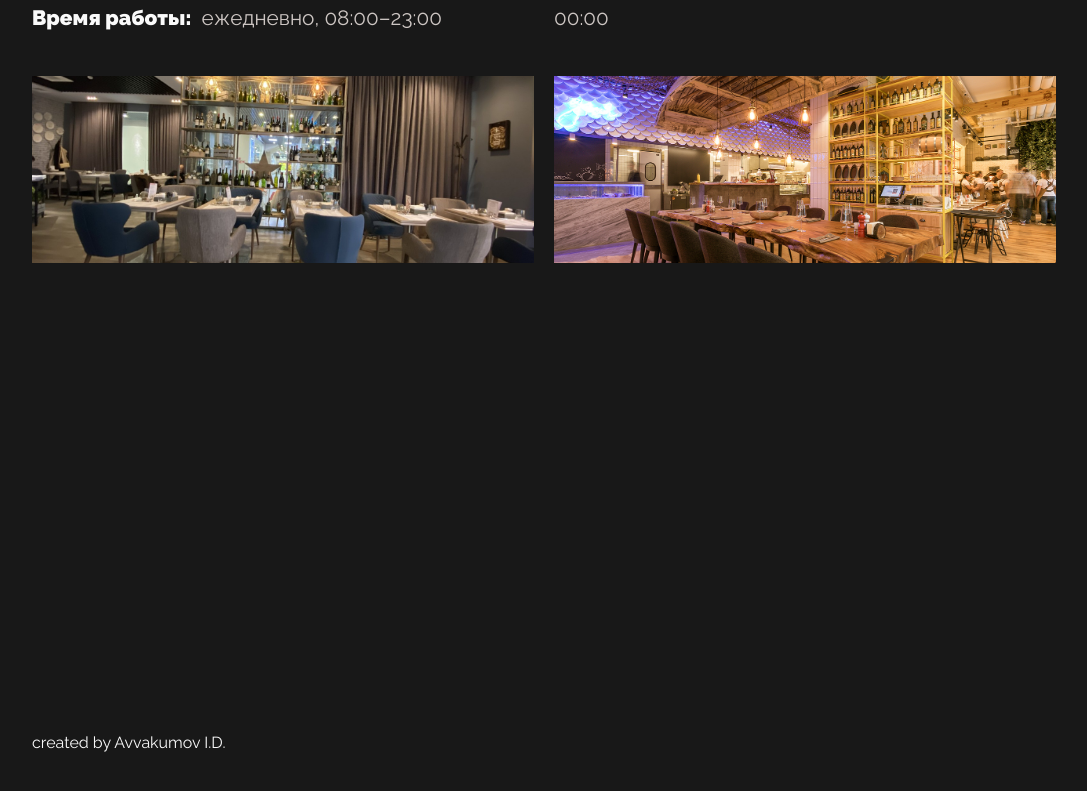
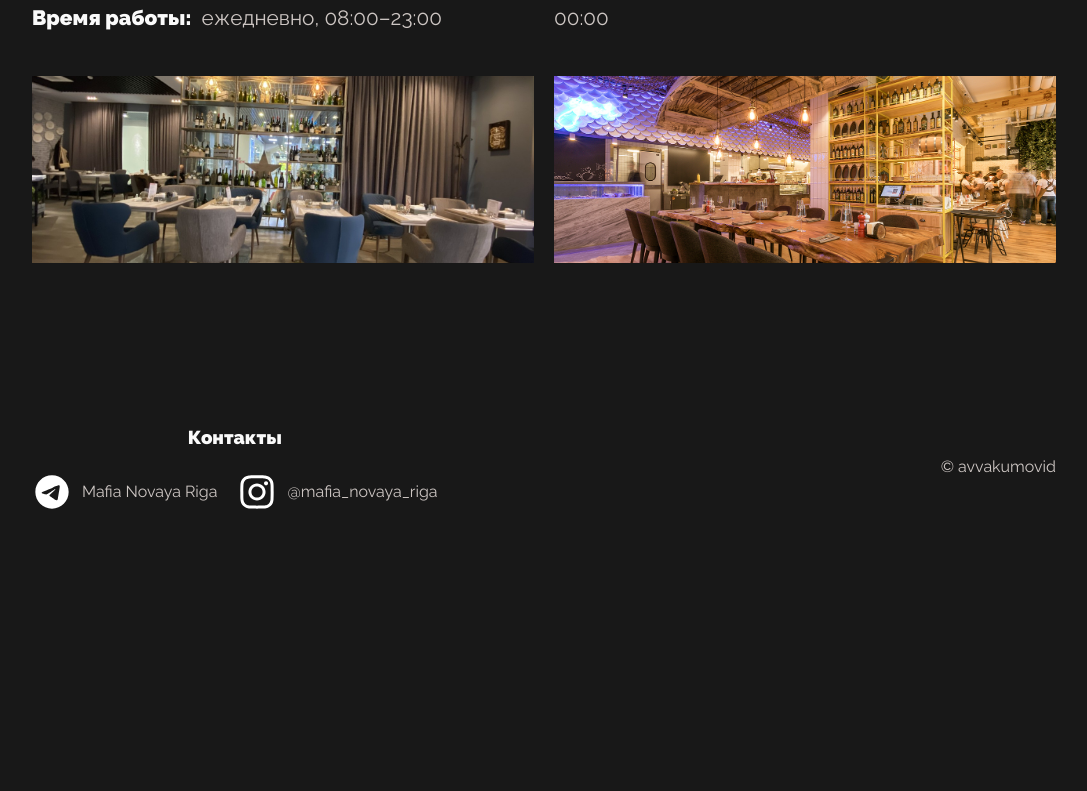
Before and after one commit to avvakumovid/mafia, a Next.js app: page / in a window 1280 px wide. Shown: the part 4489-5280 px from the top of the page, without its empty margins (96-1183 px from the left). After the commit the page ends 5081 px from the top, so only its background shows below. Built offline with nearby package versions, Linux system fonts and the light colour scheme.

Commit message:
feat: footer

```diff
--- a/src/pages/index.tsx
+++ b/src/pages/index.tsx
@@ -10,6 +10,8 @@ import sicilia from '../../public/sicilia.jpg';
 import paris from '../../public/paris.jpg';
 import location1 from '../../public/location1.jpg';
 import location2 from '../../public/location2.jpg';
+import tg from '../../public/telegram.svg';
+import inst from '../../public/instagram.svg';
 
 import { useEffect } from 'react';
 import 'swiper/css';
@@ -505,8 +507,26 @@ export default function Home() {
           </div>
         </div>
       </section>
-
-      <footer className='section'>created by Avvakumov I.D.</footer>
+      <footer className='footer section'>
+        <div >
+          <h3 className='footer__heading'>Контакты</h3>
+              <div className='footer__left'>
+              <span className='footer__link'>
+            <Image width={40} height={40} alt='telegram' src={tg} />
+            <a  href='https://t.me/+Ekwb-q5ZEAJhZDg6' target='_blank'>Mafia Novaya Riga</a>
+          </span>
+          <span className='footer__link'>
+            <Image width={40} height={40} alt='instagram' src={inst} />
+            <a  href='https://www.instagram.com/mafia_novaya_riga/' target='_blank'>@mafia_novaya_riga</a>
+          </span>
+                </div>
+        </div>
+        <div className='footer__right'>
+          <a className='copyright'>
+            © avvakumovid
+          </a>
+        </div>
+      </footer>
     </>
   );
 }
--- a/src/styles/styles.css
+++ b/src/styles/styles.css
@@ -533,8 +533,45 @@
   background-color: #979797;
 }
 
+.footer {
+  display: flex;
+  flex-direction: row;
+  justify-content: space-between;
+  align-items: center;
+  min-height: auto;
+}
+
+.footer__heading {
+  margin-bottom: 20px;
+}
+
+.footer__left {
+  display: flex;
+  flex-direction: row;
+  column-gap: 20px;
+  row-gap: 20px;
+}
+
+.footer__link {
+  display: flex;
+  flex-direction: row;
+  align-items: center;
+  justify-content: flex-start;
+  column-gap: 10px;
+}
+
+.footer__link a {
+  color: var(--color-text);
+  text-decoration: none;
+}
+
+.copyright {
+  color: var(--color-text);
+  text-decoration: none;
+}
+
 @media (max-width: 990px) {
-  .section {
+  .intro {
     flex-direction: column-reverse;
     justify-content: center;
   }
@@ -565,14 +602,12 @@
       "C C C C"
       "D D D D"
       "E E E E"
-      "F F F F"
-    ;
+      "F F F F";
   }
 
   [class^="box-"] {
     /* Размещаем контейнеры по центру */
     min-height: 50vh;
-
   }
 
   .gallery__heading {
@@ -592,7 +627,6 @@
   .grid__item:nth-child(1) {
     align-items: center;
     text-align: center;
-
   }
 
   .grid__item {
@@ -629,13 +663,21 @@
     flex-direction: column;
   }
 
-
   .rating__list {
     width: 100%;
   }
 
   .rating__top {
     width: 100%;
+  }
+
+  .footer {
+    flex-direction: column;
+  }
+
+  .footer__left {
+    flex-direction: column;
+
   }
 }
 
```
Also changed, not shown: public/instagram.svg (added), public/telegram.svg (added). Lines whose indentation alone changed are shown as unchanged.
